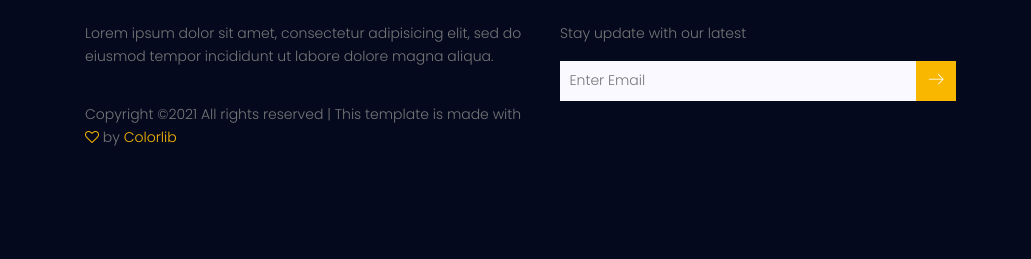
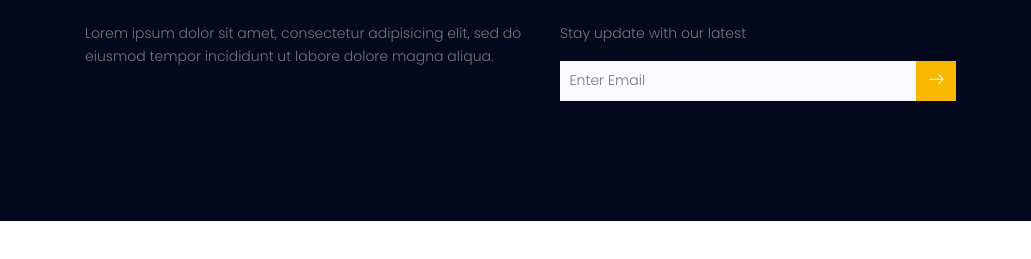
Before and after one commit to haseebbhatti742/coderux, a plain HTML site: page blog-single.html in a window 1280 px wide. Shown: the part 3482-3741 px from the top of the page, 0-1031 px from the left. After the commit the page ends 3703 px from the top, so only its background shows below. Drawn offline with nearby package versions, Linux system fonts and the light colour scheme; some packages are replaced by stand-ins of ours.

Commit message:
2nd push

```diff
--- a/blog-single.html
+++ b/blog-single.html
@@ -462,11 +462,7 @@
                                 <p>
                                     Lorem ipsum dolor sit amet, consectetur adipisicing elit, sed do eiusmod tempor incididunt ut labore dolore magna aliqua.
                                 </p>
-                                <p class="footer-text">
-                                    <!-- Link back to Colorlib can't be removed. Template is licensed under CC BY 3.0. -->
-Copyright &copy;<script>document.write(new Date().getFullYear());</script> All rights reserved | This template is made with <i class="fa fa-heart-o" aria-hidden="true"></i> by <a href="https://colorlib.com" target="_blank">Colorlib</a>
-<!-- Link back to Colorlib can't be removed. Template is licensed under CC BY 3.0. -->
-                                </p>
+
                             </div>
                         </div>
                         <div class="col-lg-5  col-md-6 col-sm-6">
```
Also changed, not shown: about.html (+1 -5 lines), blog-home.html (+1 -5 lines), contact.html (+1 -5 lines), elements.html (+1 -5 lines), index.html (+1 -5 lines), price.html (+1 -5 lines), service.html (+1 -5 lines), team.html (+1 -5 lines).
